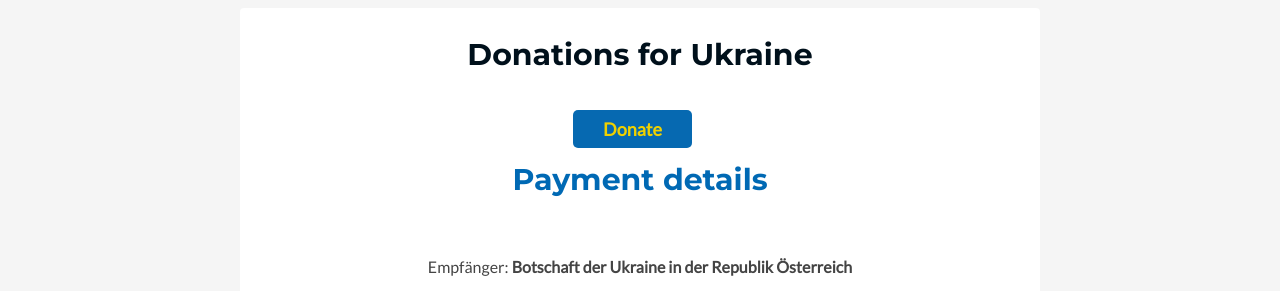
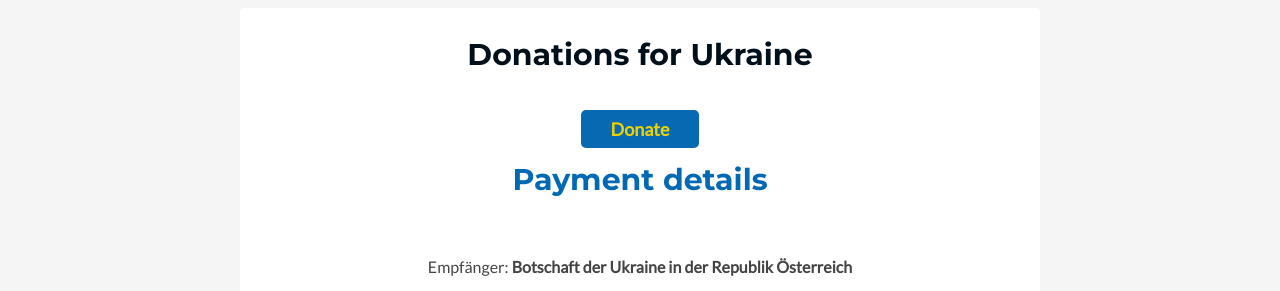
Before and after one commit to ukremb/ukremb, a Jekyll site: the page built from index.html, in a window 1280 px wide and 1400 px high, scrolled down 520 px. Shown: the part 150-441 px from the top of the window. Built offline with Jekyll 4.4.1, drawn with Linux system fonts in a browser that asks for light colours; nearby versions of some CDN libraries; comment, search, counter and statistics services are not loaded.

Commit message:
Update main.scss

```diff
--- a/assets/css/main.scss
+++ b/assets/css/main.scss
@@ -212,11 +212,15 @@
 .donate-paypal-button {
   background: #0669b1;
 	color: #efd100;
-	margin-right: 15px;
 	font-size: 18px;
 	padding: 8px 30px;
 	border-radius: 5px;
 	font-weight: bold;
+	text-decoration: none;
+}
+.donate-paypal-button:hover {
+	background: #efd100;
+	color: #0669b1;
 	text-decoration: none;
 }
 
```
